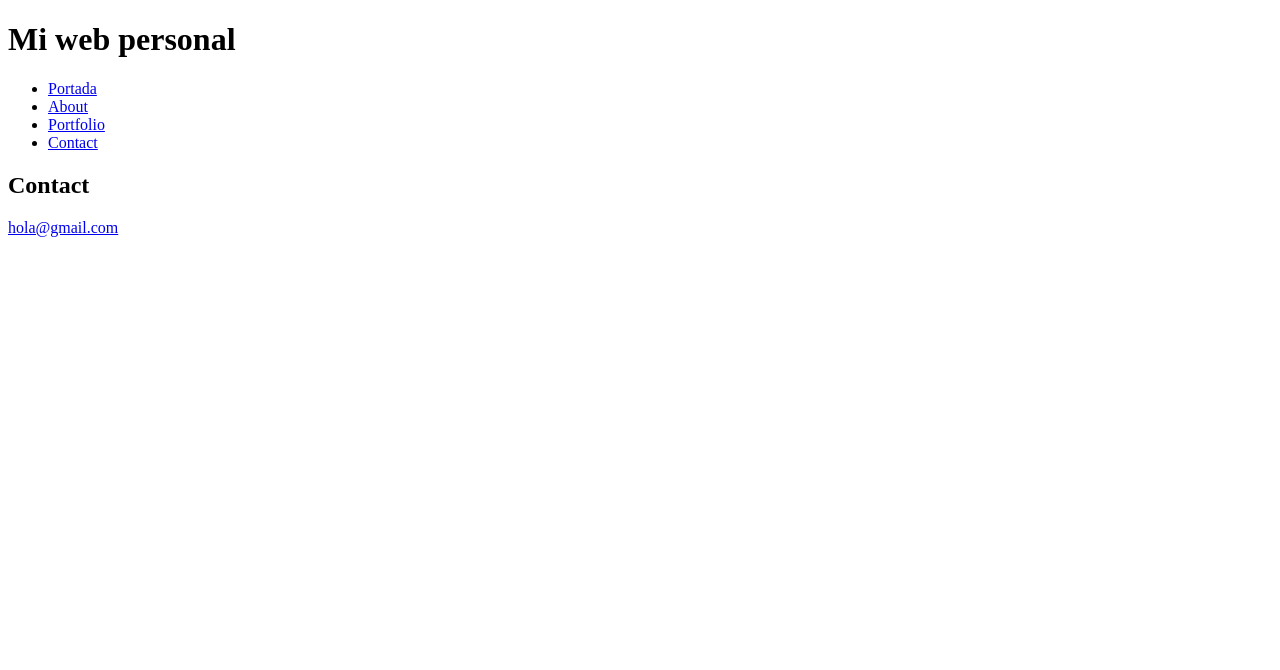
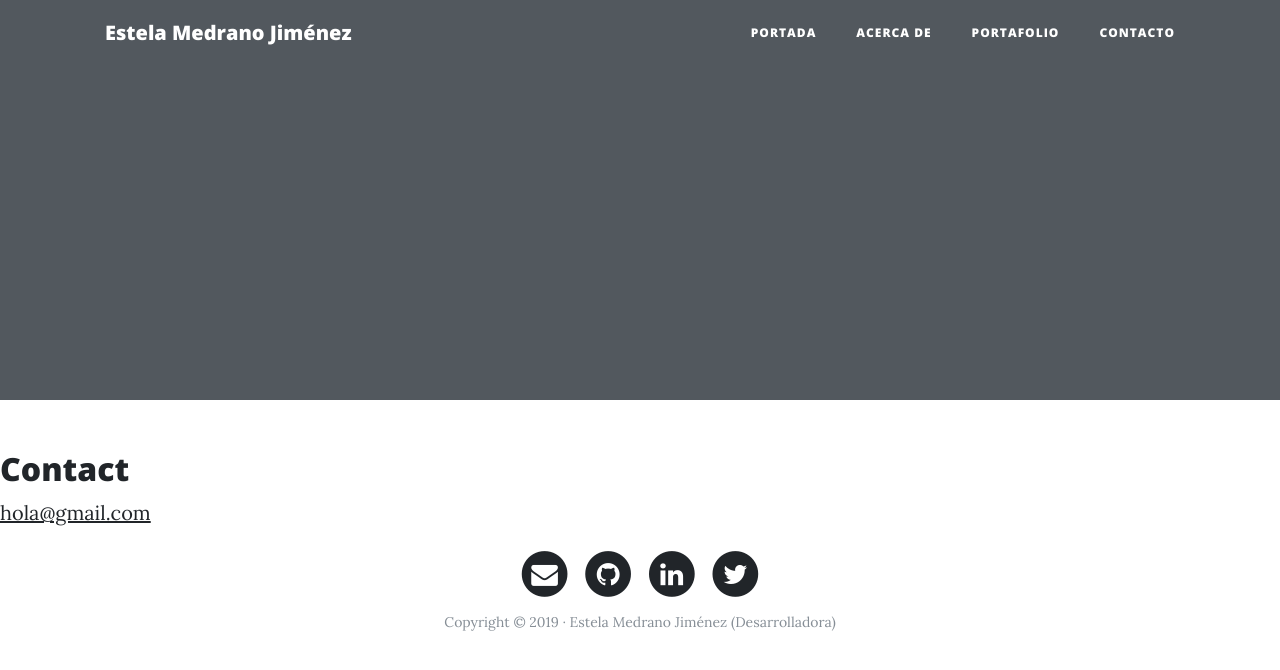
Before and after one commit to divae/web-personal-django, a Django app: page /contact/ in a window 1280 px wide. Shown: the top 670 px of the page. Run offline with Django 3.2, Linux system fonts and the light colour scheme; some libraries are stand-ins or nearby versions.

Commit message:
preparada la base para seguir editando

```diff
--- a/app/core/templates/core/base.html
+++ b/app/core/templates/core/base.html
@@ -1,23 +1,50 @@
 <!DOCTYPE html>
 <html lang="es">
-<head>
-    <meta charset="UTF-8">
-    <meta name="viewport" content="width=device-width, initial-scale=1.0">
-    <meta http-equiv="X-UA-Compatible" content="ie=edge">
-    <title>{% block title %}{% endblock %} | Mi web personal</title>
-</head>
 
-<body>
-    <!-- head and menu -->
-    <h1>Mi web personal</h1>
-    <ul>
-        <li><a href="{% url 'home' %}">Portada</a></li>
-        <li><a href="{% url 'about' %}">About</a></li>
-        <li><a href="{% url 'portfolio' %}">Portfolio</a></li>
-        <li><a href="{% url 'contact' %}">Contact</a></li>
-    </ul>
-    <!-- content -->
+  <head>
+
+    <meta charset="utf-8">
+    <meta name="viewport" content="width=device-width, initial-scale=1, shrink-to-fit=no">
+
+    <title>{% block title %}{% endblock %} | Estela Medrano</title>
+    {% load static %}
+    <!-- Estilos y fuentes del template  -->
+    <link href="{% static 'core/vendor/bootstrap/css/bootstrap.min.css' %}" rel="stylesheet">
+    <link href="{% static 'core/vendor/font-awesome/css/font-awesome.min.css' %}" rel="stylesheet" type="text/css">
+    <link href='https://fonts.googleapis.com/css?family=Lora:400,700,400italic,700italic' rel='stylesheet' type='text/css'>
+    <link href='https://fonts.googleapis.com/css?family=Open+Sans:300italic,400italic,600italic,700italic,800italic,400,300,600,700,800' rel='stylesheet' type='text/css'>
+    <link href="{% static '/core/css/clean-blog.min.css' %}" rel="stylesheet %}">
+
+  </head>
+
+  <body>
+
+    {% include "core/navegation.html" %}
+    {% block navbar %}{% endblock %}
+  <!-- Cabecera -->
+    {% load static %}
+    <header class="masthead" style="background-image: url('{% block background %}{% endblock %}')">
+      <div class="overlay"></div>
+      <div class="container">
+        <div class="row">
+          <div class="col-lg-8 col-md-10 mx-auto">
+            <div class="site-heading">
+              {% block header %}{% endblock %}
+            </div>
+          </div>
+        </div>
+      </div>
+    </header>
+
     {% block content %}{% endblock %}
-</body>
+
+    {% include "core/footer.html" %}
+    {% block footer %}{% endblock %}
+
+    <!-- Bootstrap y Javascripts -->
+    {% include "core/javascripts.html" %}
+    {% block javascripts %}{% endblock %}
+
+  </body>
 
 </html>
```
